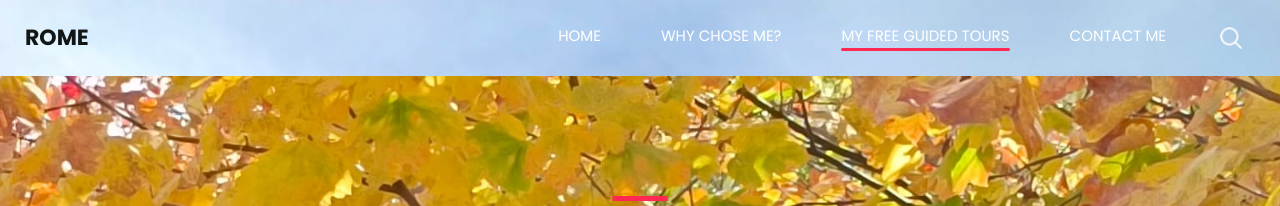
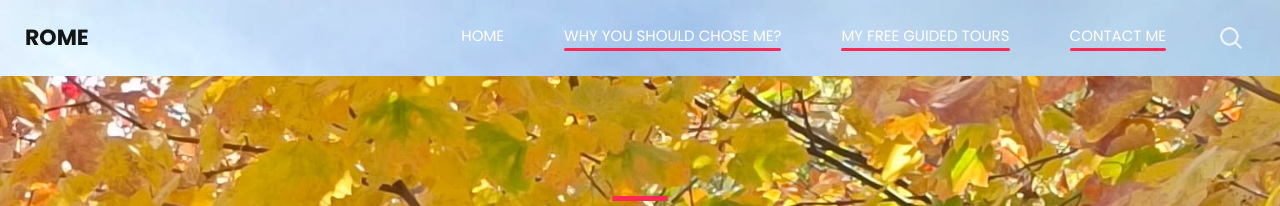
Before and after one commit to Mennella-python2023/Maddalena.Mennella, a plain HTML site: page trainer.html in a window 1280 px wide. Shown: the top 206 px of the page. Drawn offline with nearby package versions, Linux system fonts and the light colour scheme.

Commit message:
Update trainer.html

```diff
--- a/trainer.html
+++ b/trainer.html
@@ -49,15 +49,14 @@
                 <li class="nav-item ">
                   <a class="nav-link" href="index.html">Home <span class="sr-only">(current)</span></a>
                 </li>
-                <li class="nav-item ">
-                  <a class="nav-link" href="why.html"> Why chose me? </a>
-                </li>
+                <li class="nav-item active">
+                  <a class="nav-link" href="why.html"> Why you should chose me? </a>
                 </li>
                 <li class="nav-item active">
-                  <a class="nav-link" href="trainer.html"> My Free Guided Tours</a>
+                  <a class="nav-link" href="trainer.html"> My Free Guided Tours </a>
                 </li>
-                <li class="nav-item">
-                  <a class="nav-link" href="contact.html"> Contact me</a>
+                <li class="nav-item active">
+                  <a class="nav-link" href="contact.html"> Contact me </a>
                 </li>
               </ul>
               <div class="user_option">
```
